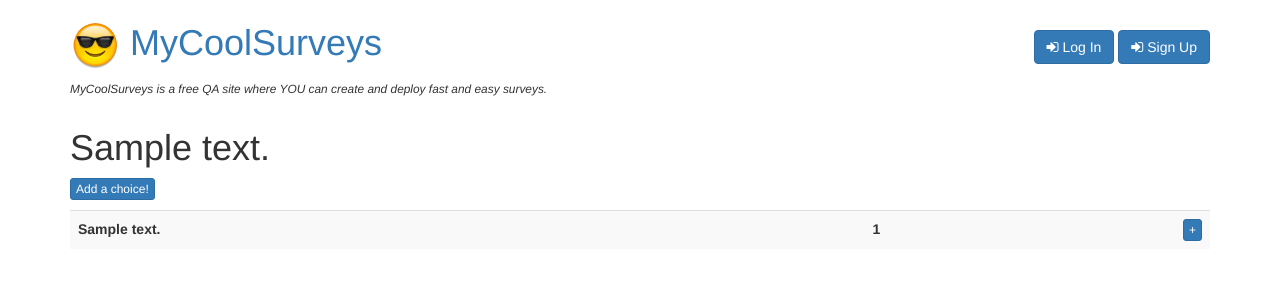
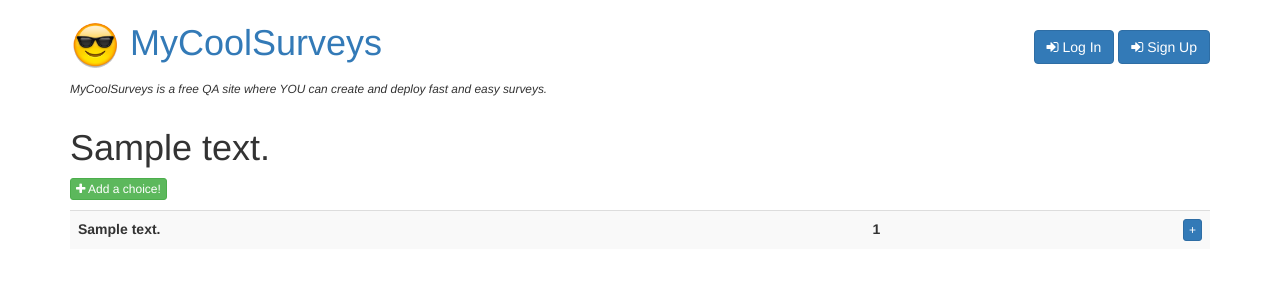
Before and after one commit to Jeffhabs/cs2450, a Django app: a page that uses django_project/polls/templates/polls/question_detail.html in a window 1280 px wide. Shown: the top 300 px of the page. Run offline with Django 3.2, Linux system fonts and the light colour scheme; tables that the repository leaves empty hold one stand-in row (values such as "Sample post"); lists and menus that the app fills with data are empty; some libraries are stand-ins or nearby versions.

Commit message:
Fixed a bug redirecting you to the public view for a private question after adding a choice. Made choice forms crispy.

```diff
--- a/django_project/polls/templates/polls/choice_form.html
+++ b/django_project/polls/templates/polls/choice_form.html
@@ -1,11 +1,12 @@
 {% extends 'base.html' %}
+{% load crispy_forms_tags %}
 
 {% block title %}Add a Choice{% endblock title %}
 
 {% block content %}
     <form action="." method="post">
         {% csrf_token %}
-        {{ form.as_p }}
+        {{ form|crispy }}
         <button type="submit" class="btn btn-primary">Submit Choice</button>
     </form>
 {% endblock content %}
--- a/django_project/polls/templates/polls/question_detail.html
+++ b/django_project/polls/templates/polls/question_detail.html
@@ -8,8 +8,8 @@
     </h1>
     <p>
       {% if object.active %}
-        <a id="choice-add" class="btn btn-primary btn-xs" href="{% url 'choice-create' object.pk %}">
-          Add a choice!
+        <a id="choice-add" class="btn btn-success btn-xs" href="{% url 'choice-create' object.pk %}">
+          <i class="fa fa-plus"></i> Add a choice!
         </a>
       {% endif %}
       {% if request.user.is_authenticated and request.user == object.user and object.active %}
--- a/django_project/polls/views.py
+++ b/django_project/polls/views.py
@@ -141,4 +141,7 @@ class ChoiceCreateView(CreateView):
         return HttpResponse(status=403)
 
     def get_success_url(self, *args, **kwargs):
+        q = self.object.question
+        if q.private:
+            return reverse('question-private', kwargs={'uuid': q.get_uuid})
         return reverse('question-detail', kwargs={'pk': self.kwargs.get('pk')})
```
